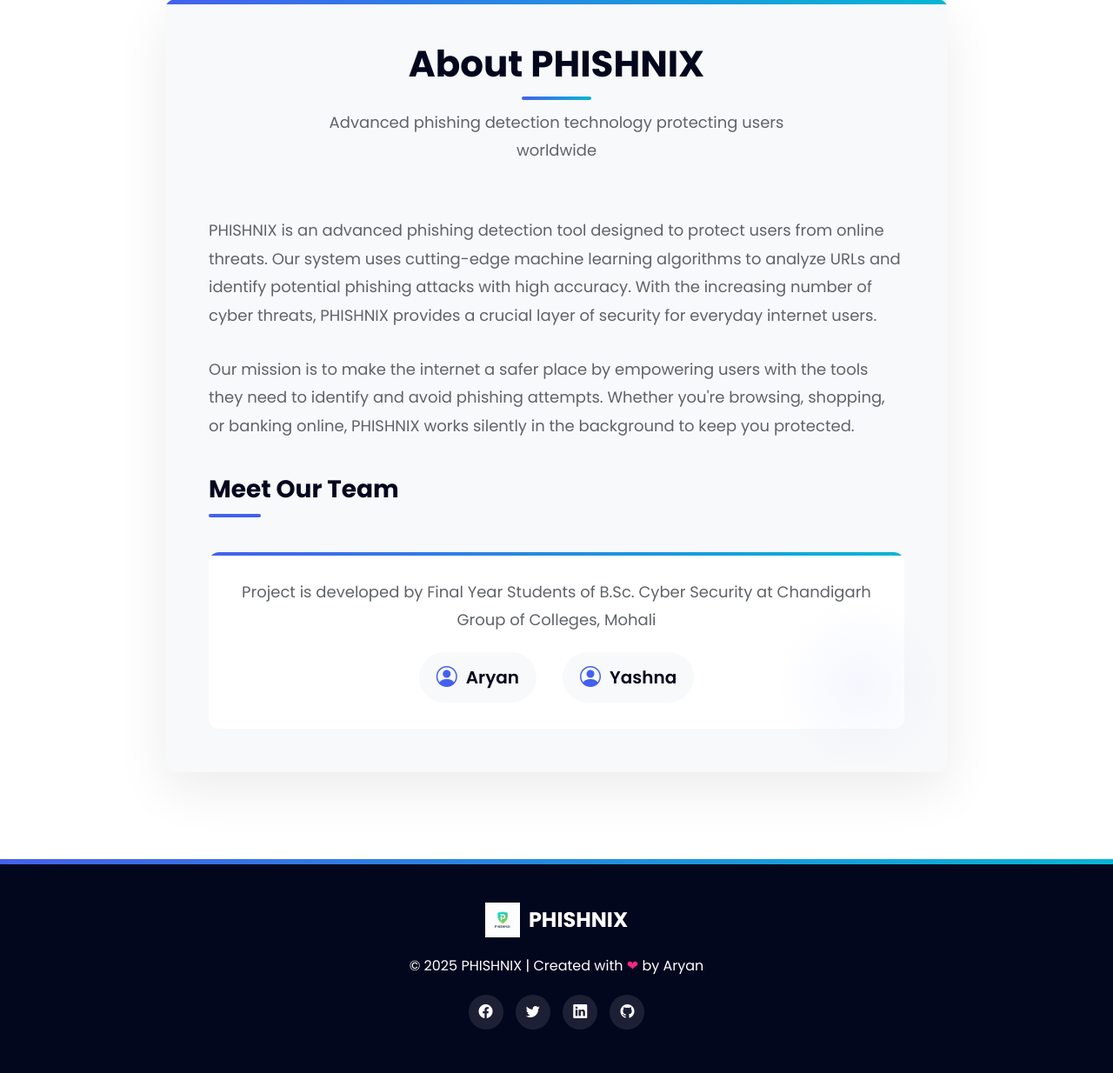
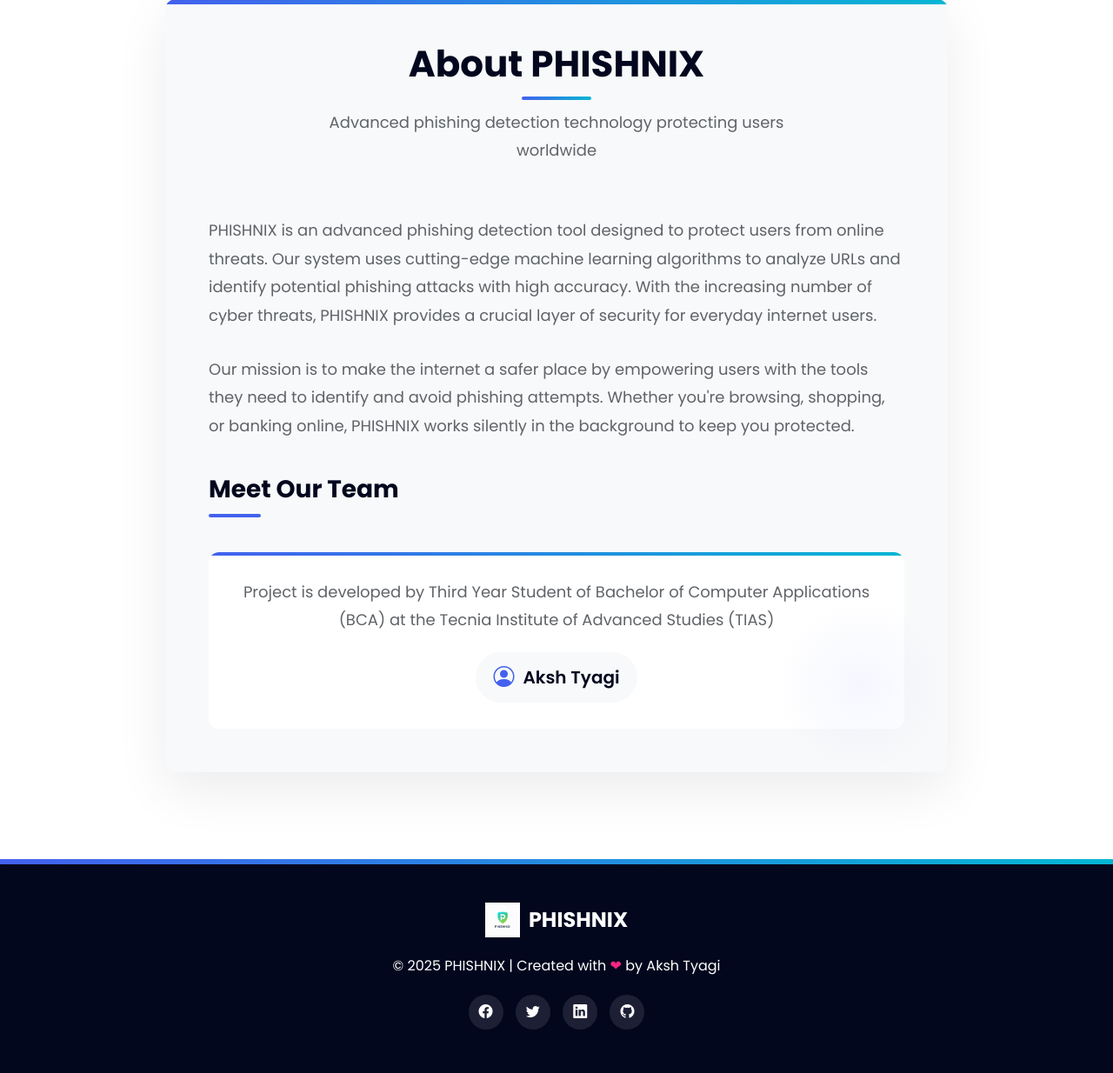
Before and after one commit to akshtyagi12august2006-cpu/Phishnix-project, a Flask app: page / in a window 1280 px wide. Shown: the part 2915-4149 px from the top of the page at 87% size. Run offline with Flask 3, Linux system fonts and the light colour scheme; some libraries are stand-ins or nearby versions.

Commit message:
Update team and footer information

```diff
--- a/templates/index.html
+++ b/templates/index.html
@@ -288,15 +288,12 @@
 
           <h3>Meet Our Team</h3>
 <div class="team">
-            <p>Project is developed by Final Year Students of B.Sc. Cyber Security at Chandigarh Group of Colleges, Mohali</p>
+  <p>Project is developed by Third Year Student of Bachelor of Computer Applications (BCA) at the Tecnia Institute of Advanced Studies (TIAS)</p>
+
   <div class="team-members">
     <div class="team-member">
       <i class="bi bi-person-circle"></i>
-                <b>Aryan</b>
-              </div>
-              <div class="team-member">
-                <i class="bi bi-person-circle"></i>
-                <b>Yashna</b>
+      <b>Aksh Tyagi</b>
     </div>
   </div>
 </div>
@@ -314,7 +311,7 @@
         <img src="static/assets/img/logo.png" alt="PHISHNIX Logo" class="footer-logo-img">
         <span>PHISHNIX</span>
       </div>
-      <p>&copy; 2025 PHISHNIX | Created with <span class="heart">❤</span> by Aryan</p>
+      <p>&copy; 2025 PHISHNIX | Created with <span class="heart">❤</span> by Aksh Tyagi</p>
       <div class="footer-social">
         <a href="#"><i class="bi bi-facebook"></i></a>
         <a href="#"><i class="bi bi-twitter"></i></a>
```
Lines whose indentation alone changed are shown as unchanged.
